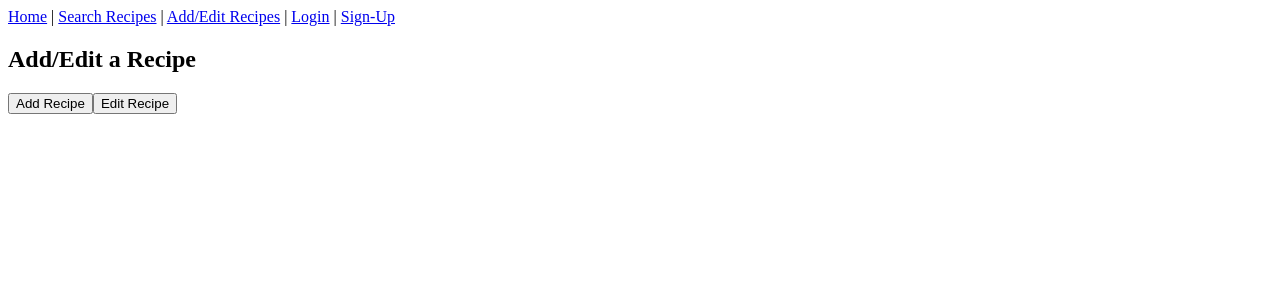
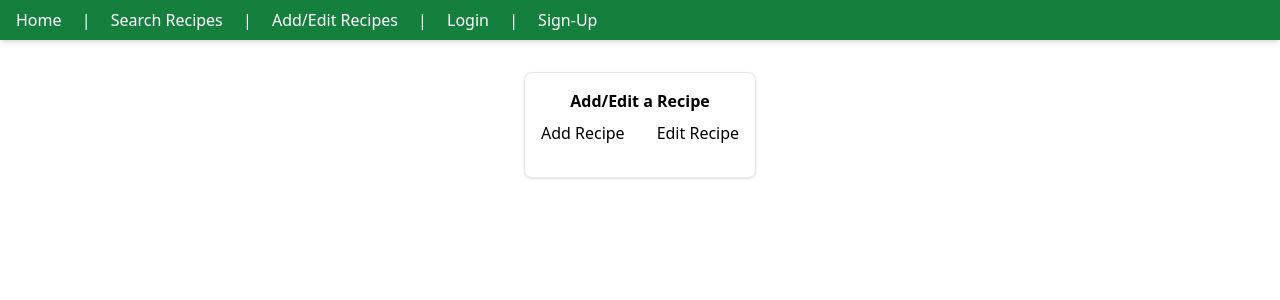
Before and after one commit to kbliss86/recipeSaverFrontEnd, an Angular app: page /modify in a window 1280 px wide. Shown: the top 300 px of the page. Built offline with nearby package versions, Linux system fonts and the light colour scheme.

Commit message:
added some initial CSS to Home Page, Navbar, Recipe Manipulation - mostly borders and Flexbox

```diff
--- /dev/null
+++ b/postcss.config.js
@@ -0,0 +1,6 @@
+module.exports = {
+  plugins: {
+    tailwindcss: {},
+    autoprefixer: {},
+  },
+}
--- a/src/app/components/home/home.component.html
+++ b/src/app/components/home/home.component.html
@@ -1,16 +1,22 @@
+<div class ="min-h-screen flex flex-col items-center p-8 text-grey-800">
+    <div class="flex gap-8 w-full max-w-4xl">
+    <!-- shopping list section  -->
+        <section class="w-1/2 border rounded-lg p-4 shadow">
             <h1>Shopping List</h1>
             <button (click)= "removeChecked()">Remove Checked</button>
-<div *ngFor="let aIngredient of userIngredients">
+            <div *ngFor="let aIngredient of userIngredients" class="flex items-center space-x-2 border-b pb-2">
                 <p> Id: {{aIngredient.ingredientId}} </p>
                 <p> Name: {{aIngredient.ingredientName}} </p>
                 <p> Quantity: {{aIngredient.ingredientQuantity}} </p>
                 <input type="checkbox" [(ngModel)] = "aIngredient.toRemove">
             </div>
+        </section>
+        <!-- recipe select section -->
 
+        <!-- <button (click)="addIngredients(displayedRecipe.ingredientList)">Add Recipe</button> -->
+        <section class="w-1/2 border rounded-lg p-4 shadow">
             <h1>Recipe Select</h1>
             <button (click)="addIngredients()">Add Recipe</button>
-<!-- <button (click)="addIngredients(displayedRecipe.ingredientList)">Add Recipe</button> -->
- <section>
             <div>
                 <select [(ngModel)]="selectedRecipeId" (change)="onRecipeSelected()">
                     <option *ngFor="let aRecipe of allRecipes" [value]="aRecipe.recipeId">{{aRecipe.recipeName}} </option>
@@ -22,3 +28,5 @@
                 <p>{{displayedRecipe.ingredientList}}</p>
             </div>
         </section>
+    </div>
+</div>
--- a/src/app/components/navbar/navbar.component.html
+++ b/src/app/components/navbar/navbar.component.html
@@ -1,17 +1,17 @@
-<nav class="navbar">
-    <div id="navlinks">
+<nav class="navbar" class="flex items-center justify-between px-4 py-2 bg-green-700 text-white shadow-md">
+    <div id="navlinks" class="space-x-4">
         <!-- the a html tag - anchor - specifies a link                 -->
         <!-- here we are specifing the URL path for the link            -->
         <!-- when a link is clicked the path in the href= will be added -->
         <!--      to the server-name:port in the URL                    -->
-        <a href="/home">Home</a>
+        <a href="/home" class="hover:text-green-200">Home</a>
         <span> | </span>
-        <a href="/search">Search Recipes</a>
+        <a href="/search" class="hover:text-green-200">Search Recipes</a>
         <span> | </span>
-        <a href="/modify">Add/Edit Recipes</a>
+        <a href="/modify" class="hover:text-green-200">Add/Edit Recipes</a>
         <span> | </span>
-        <a href="/login">Login</a>
+        <a href="/login" class="hover:text-green-200">Login</a>
         <span> | </span>
-        <a href="/signup">Sign-Up</a>
+        <a href="/signup" class="hover:text-green-200">Sign-Up</a>
     </div>
 </nav>
--- a/src/app/components/recipe-add-new/recipe-add-new.component.html
+++ b/src/app/components/recipe-add-new/recipe-add-new.component.html
@@ -1,16 +1,16 @@
 
 <form [formGroup]="recipeForm" (ngSubmit)="onSubmit()">
-<div>
+<div class="flex flex-col">
     <label for="recipenamefield">Recipe Name:</label>
     <input type="text" id="recipenamefield" formControlName="title"/>
 </div>
-<div>
+<div class="flex flex-col">
     <label for="recipecategoryfield">Recipe Category:</label>
     <input type="text" id="recipecategoryfield" formControlName="category"/>
 </div>
 <!-- add limit to new ingredients if time allows -->
 <div formArrayName="ingredientList">
-    <div *ngFor="let ingredient of ingredientList.controls; let i = index" [formGroupName]="i" style="margin-bottom: 8px;">
+    <div *ngFor="let ingredient of ingredientList.controls; let i = index" [formGroupName]="i" class="flex items-center space-x-2">
         <input type="text" formControlName="name" placeholder="Ingredient Name"/>
         <input type="text" formControlName="quantity" placeholder="Quantity"/>
         <button type="button" (click)="removeIngredient(i)">Remove</button>
--- a/src/app/components/recipe-edit/recipe-edit.component.html
+++ b/src/app/components/recipe-edit/recipe-edit.component.html
@@ -1,7 +1,5 @@
-
-
 <form [formGroup]="editRecipeForm" (ngSubmit)="onSubmit()">
-    <div>
+    <div class="flex flex-col">
         <!-- <select (change)="onRecipeSelected()" formControlName="selectedRecipe"> -->
         <select formControlName="selectedRecipe" (change)="onRecipeSelected()">
             <option *ngFor="let aRecipe of userRecipes" [value]="aRecipe.recipeId">{{aRecipe.recipeName}} </option>
@@ -10,17 +8,17 @@
     <!-- hiddine input for recipe id -->
     <input type="hidden" formControlName="recipeId"/>
     <!-- title  -->
-    <div>
+    <div class="flex flex-col">
         <label for="recipenamefield">Recipe Name:</label>
         <input id="title" type="text" id="recipenamefield" formControlName="title"/>
     </div>
-    <div>
+    <div class="flex flex-col">
         <label for="recipecategoryfield">Recipe Category:</label>
         <input type="text" id="recipecategoryfield" formControlName="category"/>
     </div>
     <!-- add limit to new ingredients if time allows -->
     <div formArrayName="ingredientList">
-        <div *ngFor="let ingredient of ingredientList.controls; let i = index" [formGroupName]="i" style="margin-bottom: 8px;">
+        <div *ngFor="let ingredient of ingredientList.controls; let i = index" [formGroupName]="i" class="flex items-center space-x-2">
             <!-- <input type="text" formControlName="name" placeholder="Ingredient Name"/>
             <input type="text" formControlName="quantity" placeholder="Quantity"/> -->
             <input type="text" formControlName="name"/>
@@ -29,6 +27,8 @@
         </div>
     </div>
     <button type="button" (click)="addIngredient()">Add Ingredient</button>
-    <button type="submit">Submit</button>
-    <button type="button" (click)="deleteRecipe()">Delete Recipe</button>
+    <div class="flex space-x-2">
+        <button type="submit">Save Changes</button>
+        <button type="button" (click)="deleteRecipe()">Delete Recipe</button>
+    </div>
     <!-- </form> -->
--- a/src/app/components/recipe-manipulation/recipe-manipulation.component.html
+++ b/src/app/components/recipe-manipulation/recipe-manipulation.component.html
@@ -1,13 +1,17 @@
-<section>
-    <div>
-        <h1>Add/Edit a Recipe</h1>
+<section class="p-8 flex flex-col items-center">
+    <div class="border rounded-lg p-4 shadow">
+    <div class="mb-4 flex flex-col items-center">
+        <h1 class="text-2x1 font-bold mb-2">Add/Edit a Recipe</h1>
+        <div class="flex gap-8 w-full max-w-4xl">
         <button (click)="showCard='add'">Add Recipe</button>
         <button (click)="showCard='edit'">Edit Recipe</button>
+        </div>
     </div>
-    <div *ngIf='showCard=="add"'>
+    <div *ngIf='showCard=="add"'  class="bg-gray-100 p-4 rounded shadow-md">
         <app-recipe-add-new></app-recipe-add-new>
     </div>
-    <div *ngIf='showCard=="edit"'>
+    <div *ngIf='showCard=="edit"'  class="bg-gray-100 p-4 rounded shadow-md">
         <app-recipe-edit></app-recipe-edit>
     </div>
+    </div>
 </section>
--- a/src/styles.css
+++ b/src/styles.css
@@ -1,2 +1,4 @@
 /* You can add global styles to this file, and also import other style files */
-/* @import "tailwindcss"; */
+@tailwind base;
+@tailwind components;
+@tailwind utilities;
--- /dev/null
+++ b/tailwind.config.js
@@ -0,0 +1,10 @@
+/** @type {import('tailwindcss').Config} */
+module.exports = {
+  content: [
+    "./src/**/*.{html,ts}",
+  ],
+  theme: {
+    extend: {},
+  },
+  plugins: [],
+}
```
Lines whose indentation alone changed are shown as unchanged.
